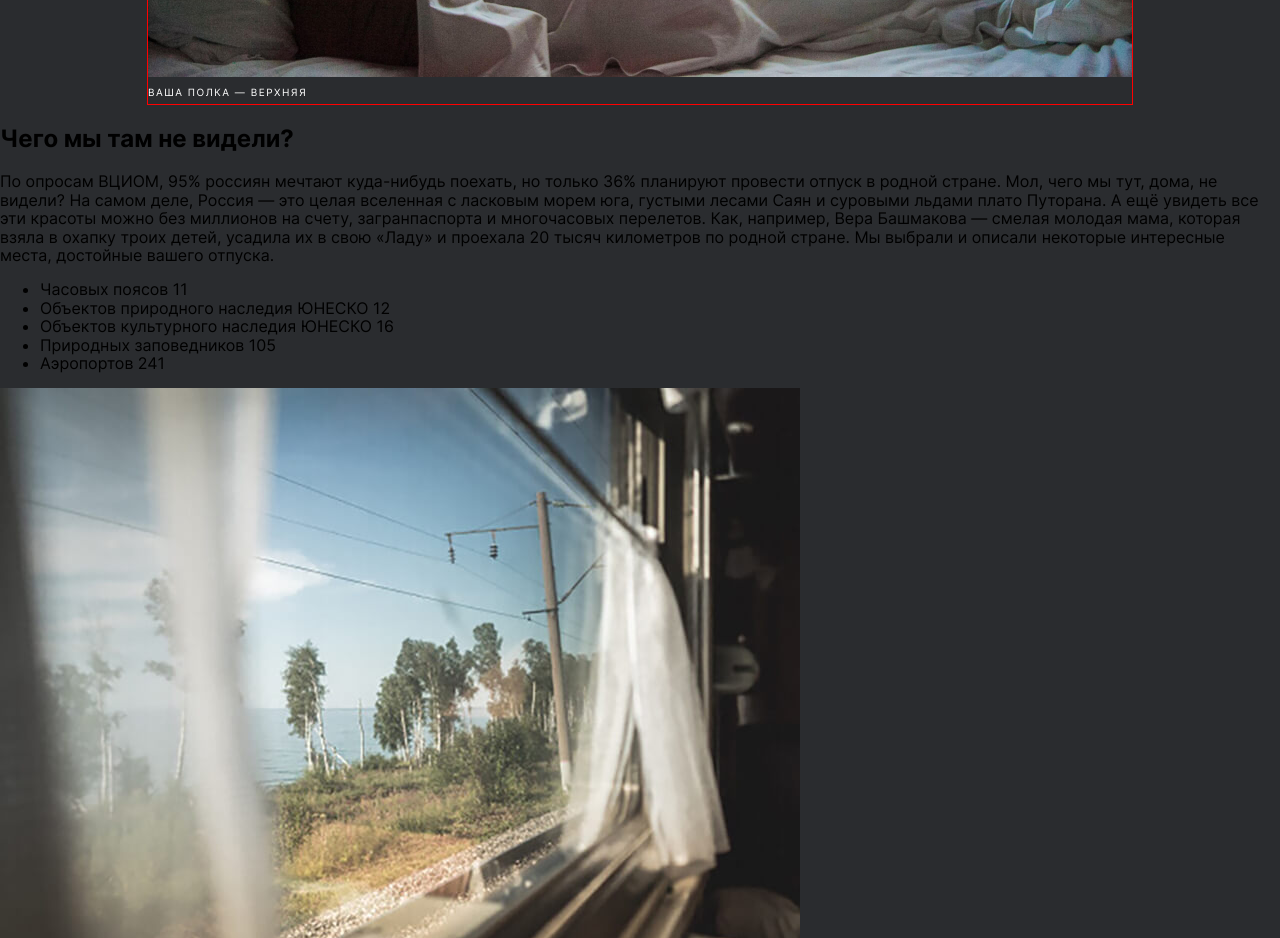
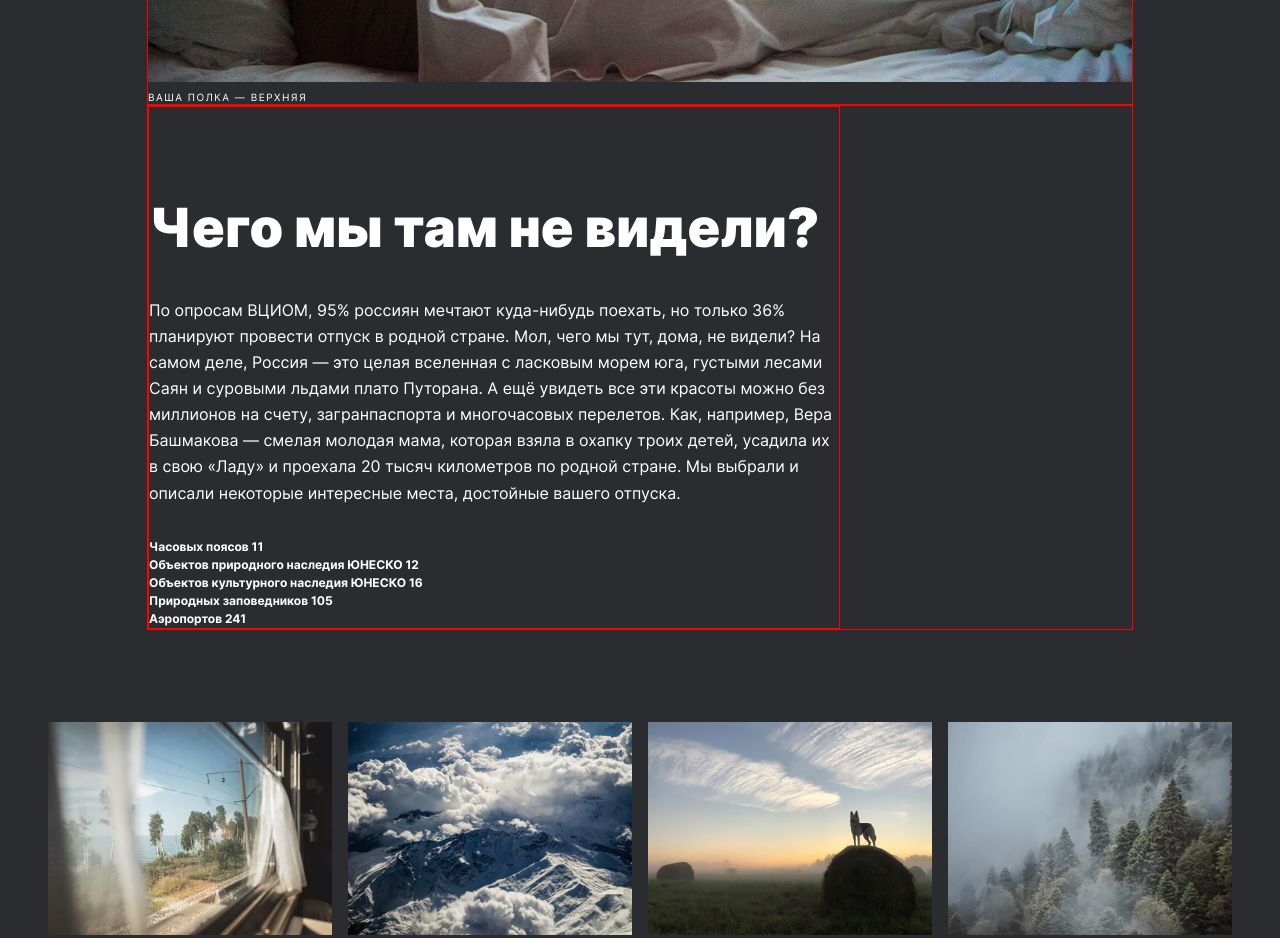
Before and after one commit to mattino13/russian-travel, a plain HTML site: page index.html in a window 1280 px wide. Shown: the part 1040-1978 px from the top of the page. Drawn offline with Linux system fonts and the light colour scheme.

Commit message:
feature/intro-photo-grid

```diff
--- /dev/null
+++ b/blocks/column/__list/column__list.css
@@ -0,0 +1,11 @@
+.column__list {
+  height: 90px;
+  font-weight: 700;
+  font-size: 12px;
+  line-height: 18px;
+  list-style: none;
+  color: #FFFFFF;
+  margin-top: 33px;
+  margin-bottom: 0;
+  padding: 0;
+}
--- /dev/null
+++ b/blocks/column/__text/column__text.css
@@ -0,0 +1,9 @@
+.column__text {
+  height: 208px;
+  font-weight: 400;
+  font-size: 16px;
+  line-height: 163%;
+  color: #FFFFFF;
+  margin-top: 40px;
+  margin-bottom: 0;
+}
--- /dev/null
+++ b/blocks/column/__tittle/column__tittle.css
@@ -0,0 +1,8 @@
+.column__tittle {
+  font-weight: 900;
+  font-size: 54px;
+  line-height: 58px;
+  color: #FFFFFF;
+  margin-top: 92px;
+  margin-bottom: 0;
+}
--- /dev/null
+++ b/blocks/column/column.css
@@ -0,0 +1,5 @@
+.column {
+  width: 690px;
+  align-self: flex-start;
+  border: 1px solid red;
+}
--- /dev/null
+++ b/blocks/intro/intro.css
@@ -0,0 +1,4 @@
+.intro {
+  width: 984px;
+  border: 1px solid red;
+}
--- a/blocks/lead/__caption/lead__caption.css
+++ b/blocks/lead/__caption/lead__caption.css
@@ -6,5 +6,6 @@
   text-transform: uppercase;
   color: #FFFFFF;
   margin-top: 8px;
+  margin-bottom: 0;
   align-self: start;
 }
--- a/blocks/lead/__image/lead__image.css
+++ b/blocks/lead/__image/lead__image.css
@@ -1,5 +1,5 @@
 .lead__image {
-  width: 984px;
-  height: 615px;
-  margin-top: 34px;
+  max-width: 984px;
+  max-height: 615px;
+  margin-top: 64px;
 }
--- a/blocks/lead/__subtitle/lead__subtitle.css
+++ b/blocks/lead/__subtitle/lead__subtitle.css
@@ -7,4 +7,5 @@
   text-align: center;
   color: #FFFFFF;
   margin-top: 32px;
+  margin-bottom: 0;
 }
--- a/blocks/lead/lead.css
+++ b/blocks/lead/lead.css
@@ -6,6 +6,5 @@
   padding-top: 56px;
   margin: 0;
   width: 984px;
-  height: 1005px;
   border: 1px solid red;
 }
--- /dev/null
+++ b/blocks/photo-grid/__image/photos-grid__image.css
@@ -0,0 +1,5 @@
+.photos-grid__image {
+  max-width: 284px;
+  max-height: 213px;
+
+}
--- /dev/null
+++ b/blocks/photo-grid/photo-grid.css
@@ -0,0 +1,8 @@
+.photo-grid {
+  display: grid;
+  max-width: 92.5%;
+  grid-template-columns: 1fr 1fr 1fr minmax(min-content, max-content);
+  grid-template-rows: 1fr 1fr minmax(min-content, max-content);
+  gap: 16px;
+  margin-top: 92px;
+}
--- a/index.html
+++ b/index.html
@@ -31,8 +31,9 @@
         </section>
 
         <section class="intro">
-          <h2 class="intro__tittle">Чего мы там не видели?</h2>
-          <p class="intro__text">По опросам ВЦИОМ, 95% россиян мечтают куда-нибудь поехать,
+          <article class="column">
+            <h2 class="column__tittle">Чего мы там не видели?</h2>
+            <p class="column__text">По опросам ВЦИОМ, 95% россиян мечтают куда-нибудь поехать,
               но только 36% планируют провести отпуск в родной стране. Мол, чего мы тут, дома,
               не видели? На самом деле, Россия — это целая вселенная с ласковым морем юга, густыми
               лесами Саян и суровыми льдами плато Путорана. А ещё увидеть все эти красоты можно
@@ -40,13 +41,14 @@
               Вера Башмакова — смелая молодая мама, которая взяла в охапку троих детей, усадила их
               в свою «Ладу» и проехала 20 тысяч километров по родной стране. Мы выбрали и описали
               некоторые интересные места, достойные вашего отпуска.</p>
-          <ul class="intro__list">
+            <ul class="column__list">
               <li>Часовых поясов 11</li>
               <li>Объектов природного наследия ЮНЕСКО 12</li>
               <li>Объектов культурного наследия ЮНЕСКО 16</li>
               <li>Природных заповедников 105</li>
               <li>Аэропортов 241</li>
             </ul>
+          </article>
         </section>
 
         <section class="photo-grid">
@@ -63,6 +65,7 @@
           <img class="photos-grid__image" src="./images/photo-grid-baikal-2.jpg" alt="снег">
           <img class="photos-grid__image" src="./images/photo-grid-ergaki.jpg" alt="туман">
          </section>
+
 
         <section class="places">
 
--- a/styles/index.css
+++ b/styles/index.css
@@ -11,3 +11,10 @@
 @import url(../blocks/lead/__subtitle/lead__subtitle.css);
 @import url(../blocks/lead/__image/lead__image.css);
 @import url(../blocks/lead/__caption/lead__caption.css);
+@import url(../blocks/intro/intro.css);
+@import url(../blocks/column/column.css);
+@import url(../blocks/column/__tittle/column__tittle.css);
+@import url(../blocks/column/__text/column__text.css);
+@import url(../blocks/column/__list/column__list.css);
+@import url(../blocks/photo-grid/photo-grid.css);
+@import url(../blocks/photo-grid/__image/photos-grid__image.css);
```
Lines whose indentation alone changed are shown as unchanged.
